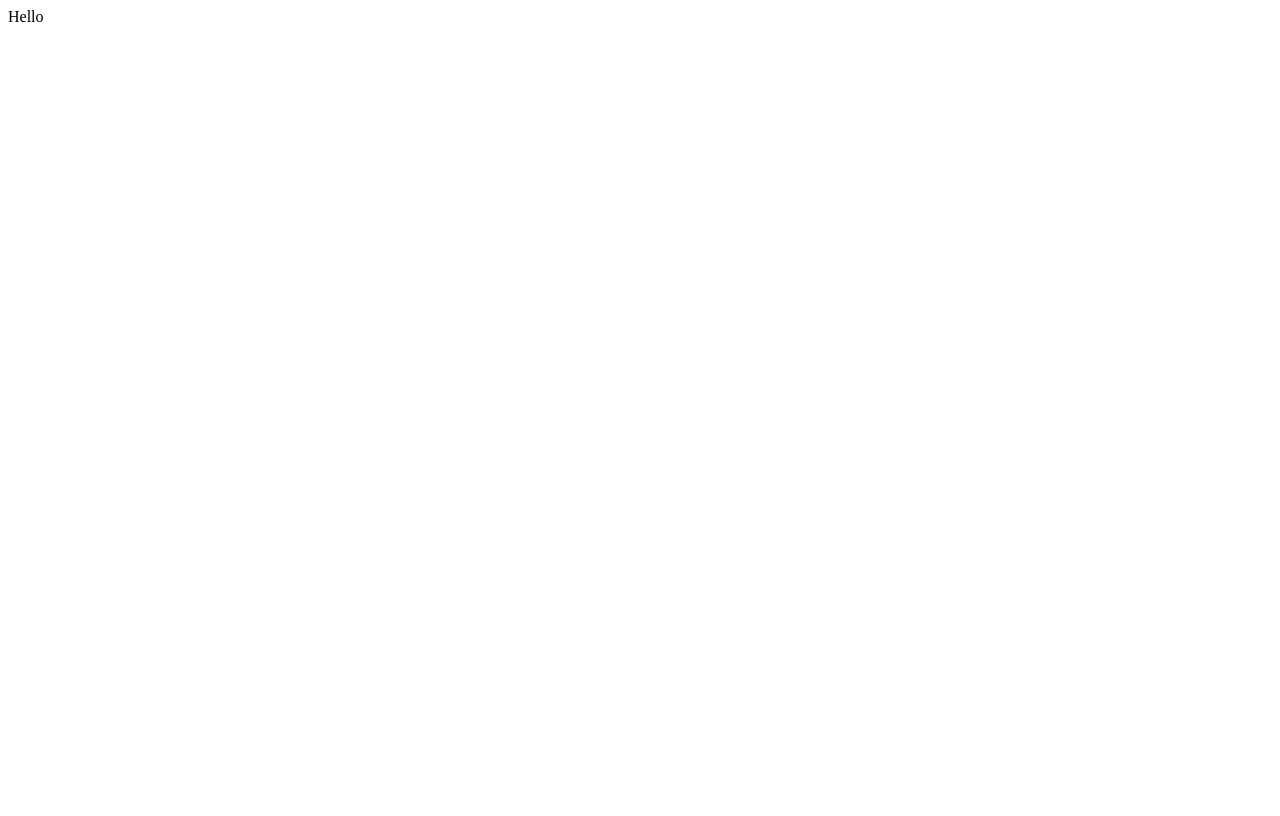
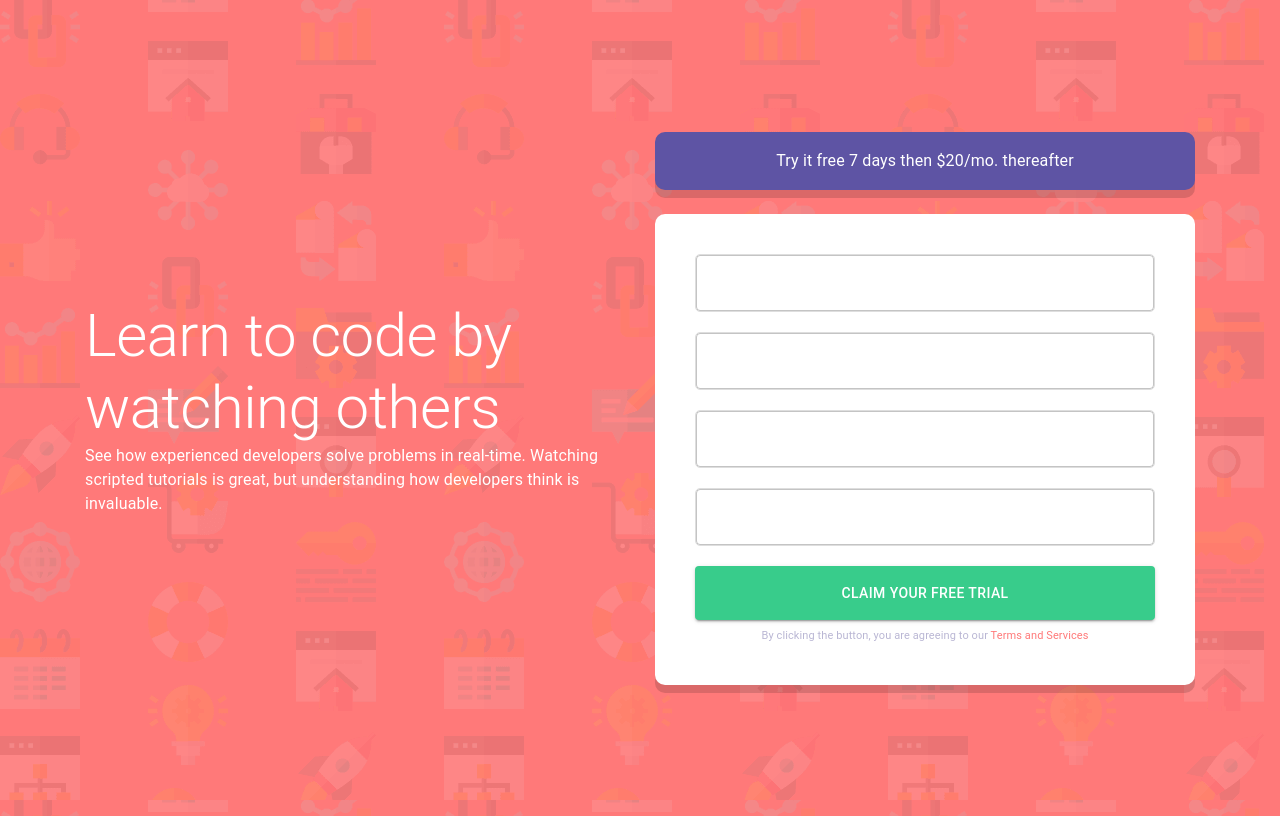
Before and after one commit to natiaker/signup-form-component, a React (Create React App) app: page / in a window 1280 px wide. Built offline with nearby package versions, Linux system fonts and the light colour scheme.

Commit message:
feat: add form and styles

```diff
--- a/package.json
+++ b/package.json
@@ -11,6 +11,7 @@
     "@testing-library/user-event": "^13.5.0",
     "react": "^18.2.0",
     "react-dom": "^18.2.0",
+    "react-hook-form": "^7.43.9",
     "react-scripts": "5.0.1",
     "web-vitals": "^2.1.4"
   },
--- a/src/App.js
+++ b/src/App.js
@@ -1,5 +1,121 @@
+import {
+  Container,
+  Box,
+  Typography,
+  FormControl,
+  TextField,
+  Button,
+  Link,
+} from "@mui/material";
+
+const rootContainerStyles = {
+  width: "100%",
+  display: "flex",
+  flexDirection: { xs: "column", md: "row" },
+  alignItems: "center",
+  justifyContent: "center",
+  minHeight: "100vh",
+  gap: "45px",
+  padding: { xs: "88px 24px 64px", md: "0px" },
+};
+
+const rootInputStyles = {
+  border: "1px solid #DEDEDE",
+  borderRadius: "5px",
+  width: "100%",
+  marginBottom: "20px",
+};
+
+const rootFormControlStyles = {
+  padding: { xs: "24px", md: "40px" },
+  marginTop: "24px",
+  width: "100%",
+  bgcolor: "white",
+  boxShadow: "0px 8px 0px rgba(0, 0, 0, 0.14688)",
+  borderRadius: "10px",
+};
+
+const rootFormHeadingStyles = {
+  backgroundColor: "#5E54A4",
+  boxShadow: "0px 8px 0px rgba(0, 0, 0, 0.14688)",
+  borderRadius: "10px",
+  padding: "17px 0",
+  textAlign: "center",
+  color: "white",
+};
+
+const rootSubmitButtonStyles = {
+  bgcolor: "#38CC8B",
+  paddingTop: "15px",
+  paddingBottom: "15px",
+  ":hover": { bgcolor: "#77E2B3" },
+};
+
 function App() {
-  return <div className='App'>Hello</div>;
+  return (
+    <Container sx={{ ...rootContainerStyles }}>
+      <Box
+        sx={{
+          maxWidth: "525px",
+          color: "white",
+          textAlign: { xs: "center", md: "left" },
+        }}
+      >
+        <Typography variant='h2'>Learn to code by watching others</Typography>
+        <Typography>
+          See how experienced developers solve problems in real-time. Watching
+          scripted tutorials is great, but understanding how developers think is
+          invaluable.
+        </Typography>
+      </Box>
+      <Box sx={{ maxWidth: "540px", width: "100%" }}>
+        <Typography sx={{ ...rootFormHeadingStyles }}>
+          Try it free 7 days then $20/mo. thereafter
+        </Typography>
+        <FormControl sx={{ ...rootFormControlStyles }}>
+          <TextField
+            variant='outlined'
+            sx={{ ...rootInputStyles }}
+          />
+          <TextField
+            variant='outlined'
+            sx={{ ...rootInputStyles }}
+          />
+          <TextField
+            variant='outlined'
+            sx={{ ...rootInputStyles }}
+          />
+          <TextField
+            variant='outlined'
+            sx={{ ...rootInputStyles }}
+          />
+          <Button
+            variant='contained'
+            sx={{ ...rootSubmitButtonStyles }}
+          >
+            CLAIM YOUR FREE TRIAL
+          </Button>
+          <Typography
+            sx={{
+              fontSize: "11px",
+              textAlign: "center",
+              mt: 1,
+              color: "#BAB7D4",
+            }}
+          >
+            By clicking the button, you are agreeing to our{" "}
+            <Link
+              href='#'
+              underline='none'
+              sx={{ color: "#FF7979" }}
+            >
+              Terms and Services
+            </Link>
+          </Typography>
+        </FormControl>
+      </Box>
+    </Container>
+  );
 }
 
 export default App;
--- /dev/null
+++ b/src/index.css
@@ -0,0 +1,14 @@
+* {
+  box-sizing: border-box;
+}
+
+body {
+  background-color: #ff7979;
+  background-image: url("../public/images/bg-intro-mobile.png");
+}
+
+@media screen and (min-width: 900px) {
+  body {
+    background-image: url("../public/images/bg-intro-desktop.png");
+  }
+}
--- a/src/index.js
+++ b/src/index.js
@@ -1,6 +1,7 @@
 import React from "react";
 import ReactDOM from "react-dom/client";
 import App from "./App";
+import "./index.css";
 
 const root = ReactDOM.createRoot(document.getElementById("root"));
 root.render(
```
Also changed, not shown: 2 other files (tests, documents, lock files or other folders).
